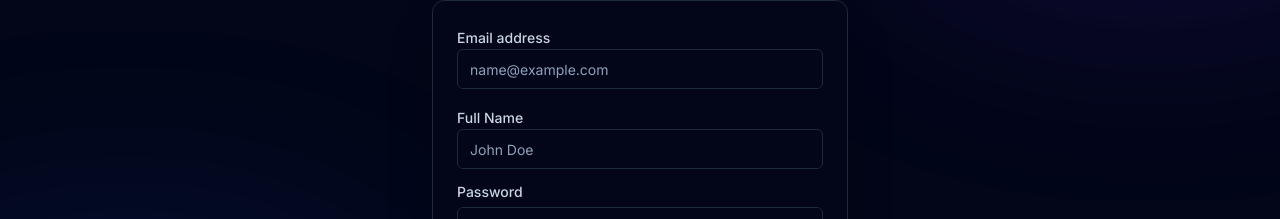
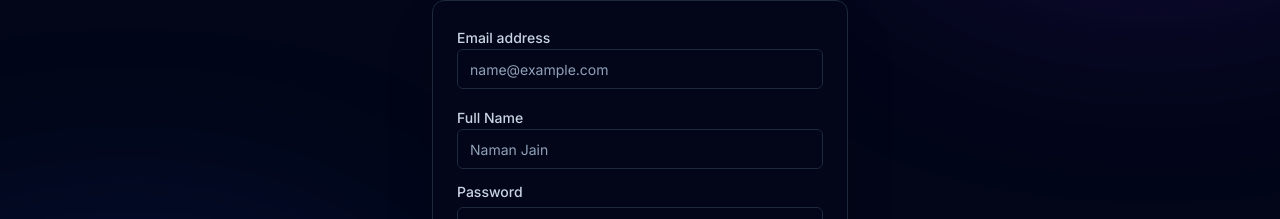
Before and after one commit to Naman-1508/Consistency-Tracker, a Next.js app: page /register in a window 1280 px wide. Shown: the part 284-503 px from the top of the page. Built offline with nearby package versions, Linux system fonts and the light colour scheme.

Commit message:
Some minor bug fixes

```diff
--- a/src/app/register/page.tsx
+++ b/src/app/register/page.tsx
@@ -106,7 +106,7 @@ export default function RegisterPage() {
                   <label className="text-sm font-medium leading-none text-slate-300" htmlFor="name">Full Name</label>
                   <Input
                     id="name"
-                    placeholder="John Doe"
+                    placeholder="Naman Jain"
                     required
                     value={name}
                     onChange={(e) => setName(e.target.value)}
```
